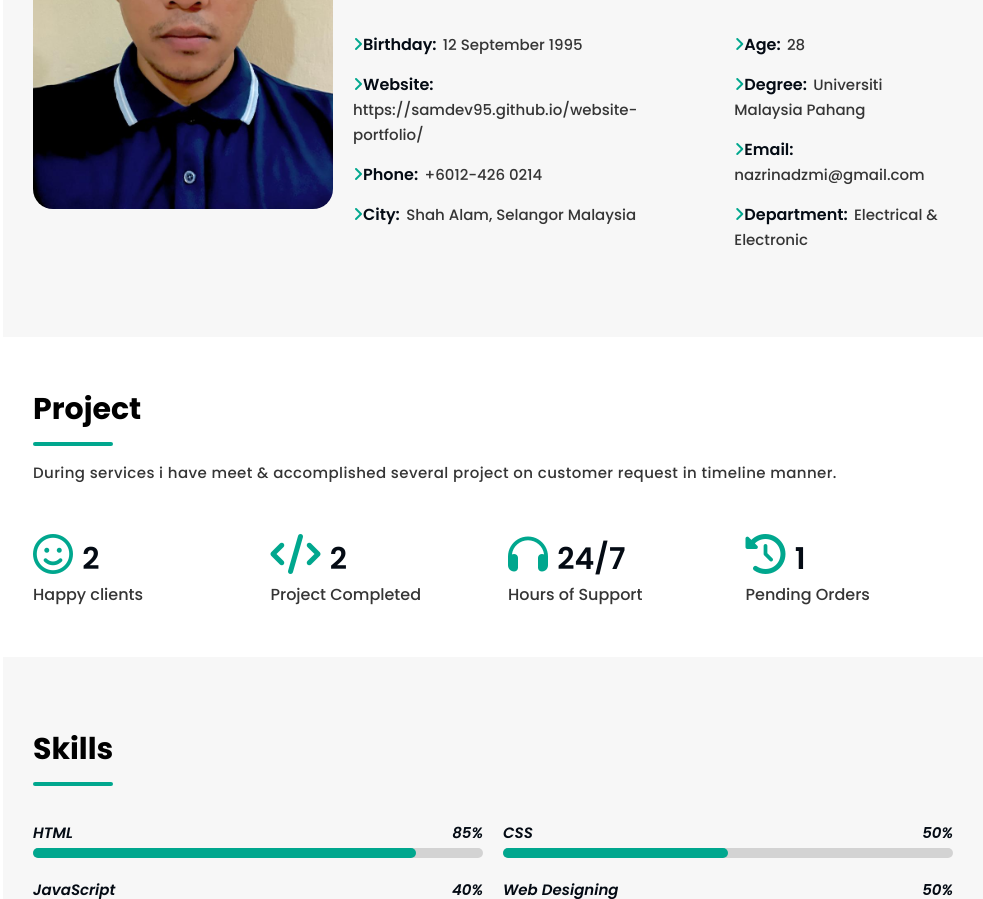
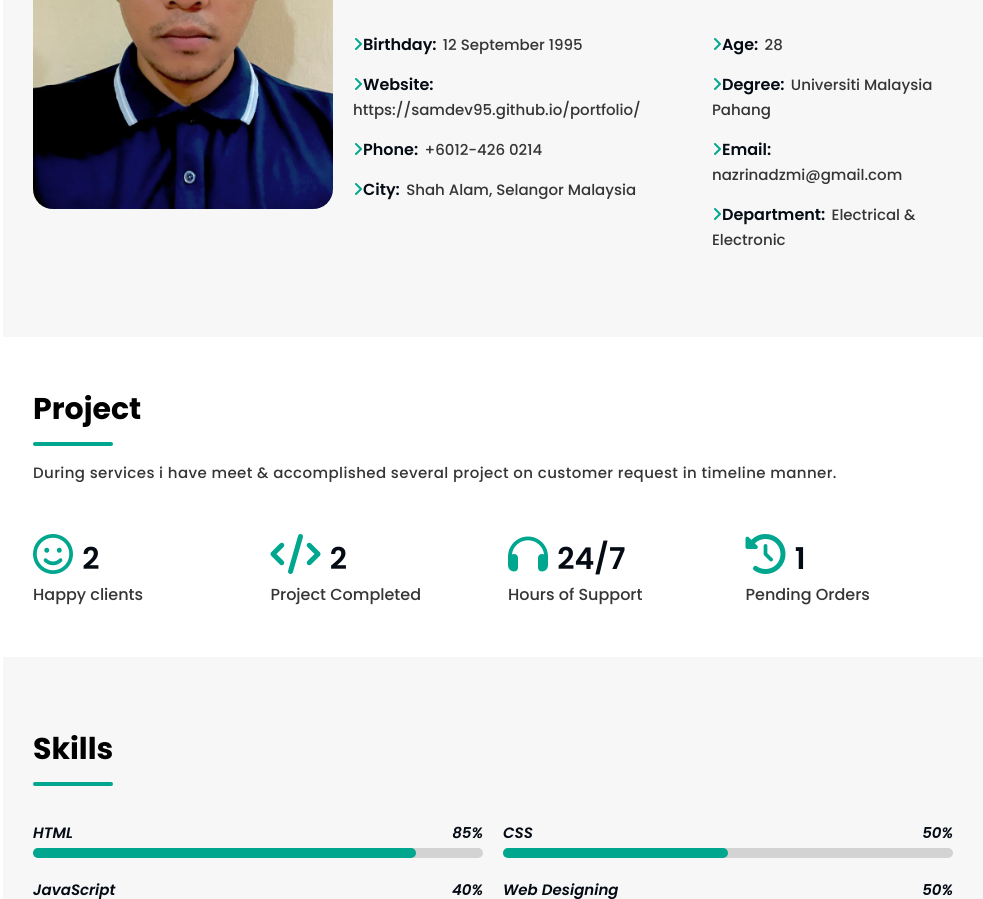
Before and after one commit to samdev95/portfolio, a plain HTML site: page index.html in a window 1280 px wide. Shown: the part 1206-2105 px from the top of the page, without its empty margins (297-1280 px from the left). Drawn offline with nearby package versions, Linux system fonts and the light colour scheme.

Commit message:
Update index.html

```diff
--- a/index.html
+++ b/index.html
@@ -84,7 +84,7 @@
                         <div class="icon-list">
                             <ul>
                                 <li><i class="fa fa-angle-right"></i><strong>Birthday:</strong> <span>12 September 1995</span></li>
-                                <li><i class="fa fa-angle-right"></i><strong>Website:</strong> <span>https://samdev95.github.io/website-portfolio/</span></li>
+                                <li><i class="fa fa-angle-right"></i><strong>Website:</strong> <span>https://samdev95.github.io/portfolio/</span></li>
                                 <li><i class="fa fa-angle-right"></i><strong>Phone:</strong> <span>+6012-426 0214</span></li>
                                 <li><i class="fa fa-angle-right"></i><strong>City:</strong> <span>Shah Alam, Selangor Malaysia</span></li>
                             </ul>
```
